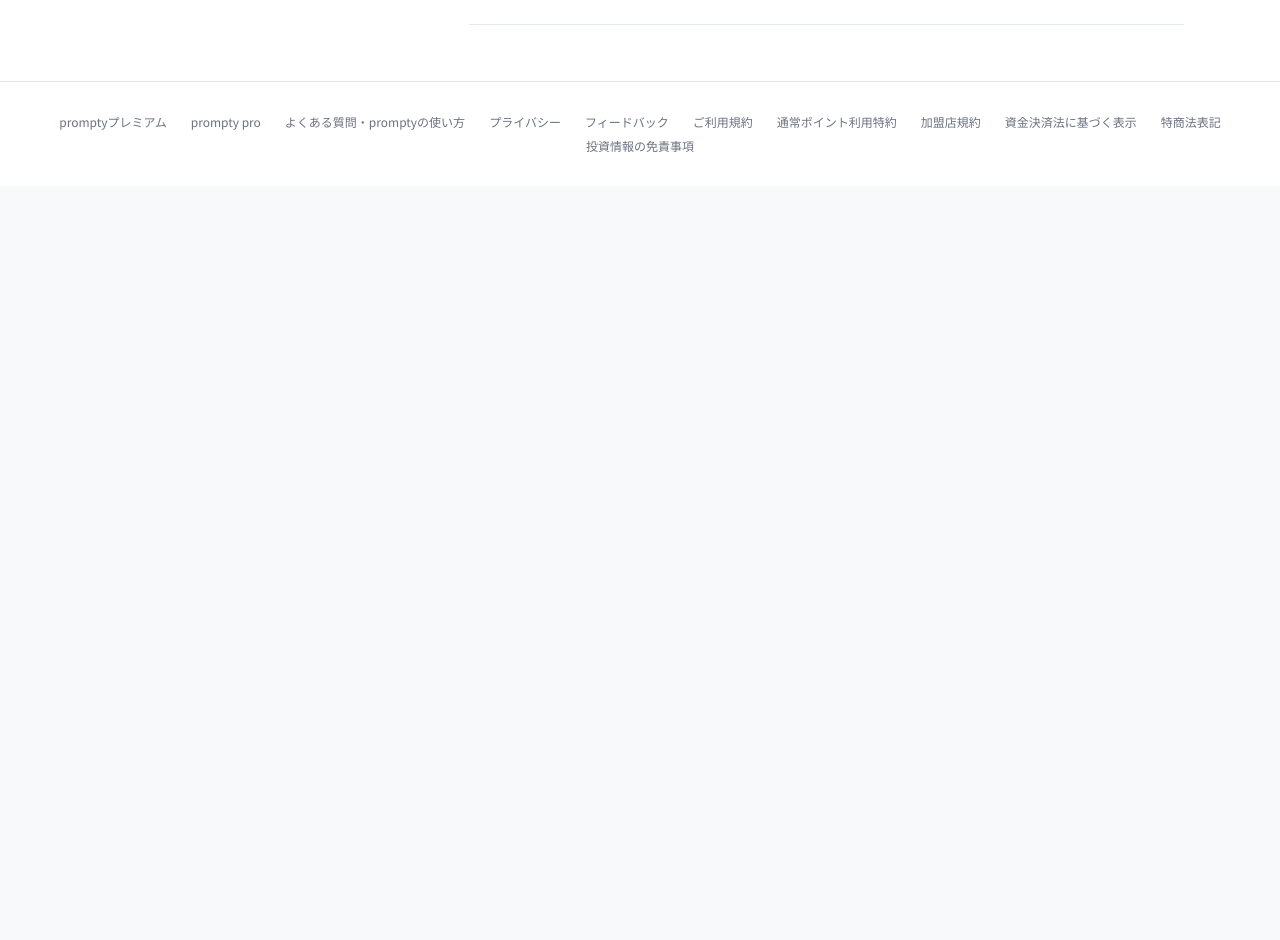
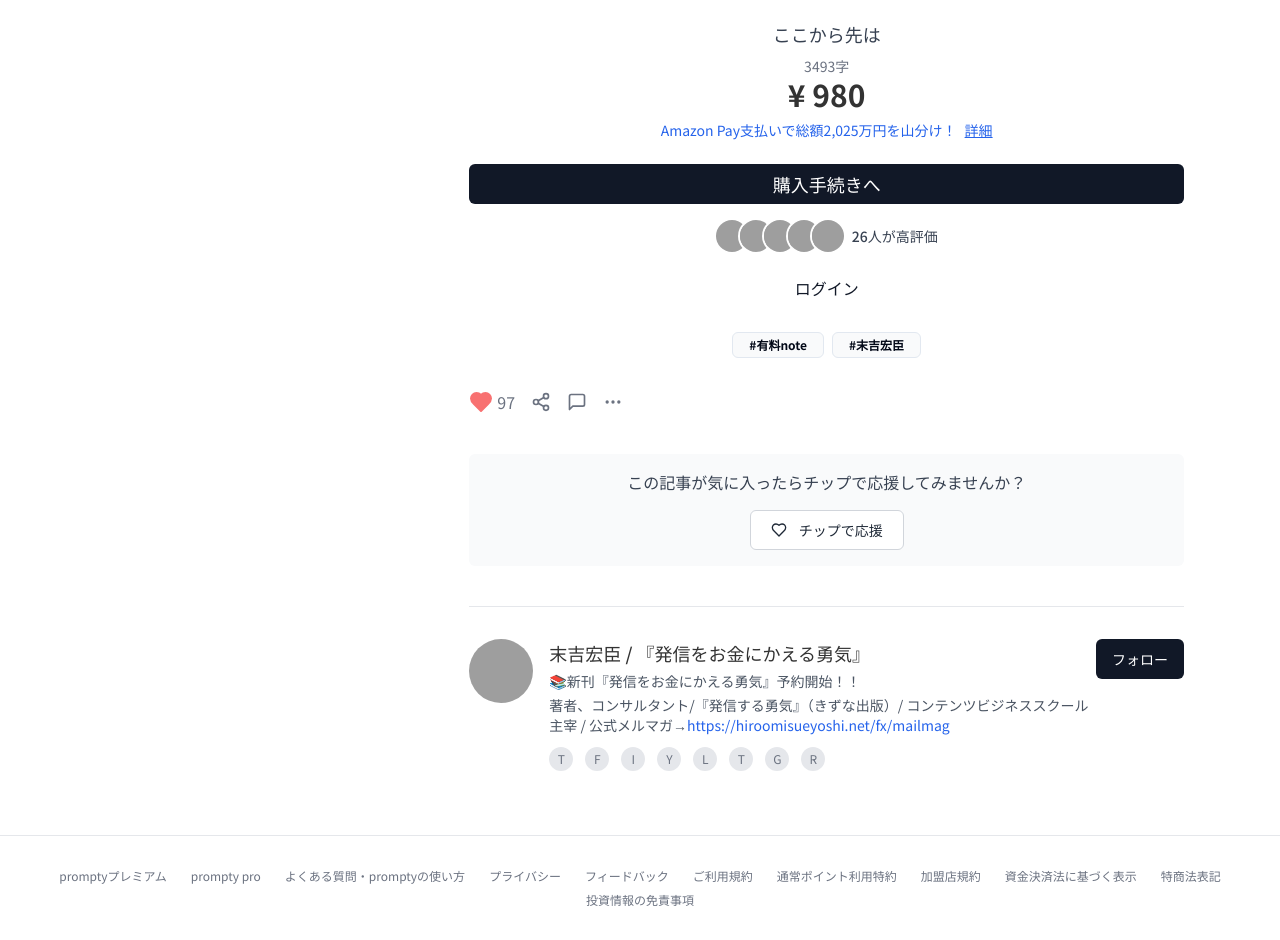
Before and after one commit to sekiguchimend/prompty, a React (Vite) app: page /prompts/1 in a window 1280 px wide. Shown: the part 770-1710 px from the top of the page. Before the commit the page ends 956 px from the top, so only its background shows below. Built offline with nearby package versions, Linux system fonts and the light colour scheme; grey boxes are pictures that could not be loaded.

Commit message:
Refactor: Improve prompts page styling
Improve the styling of the prompts page.

```diff
--- /dev/null
+++ b/src/components/AvatarGroup.tsx
@@ -0,0 +1,29 @@
+
+import React from 'react';
+
+interface AvatarGroupProps {
+  avatars: string[];
+  count: number;
+}
+
+const AvatarGroup: React.FC<AvatarGroupProps> = ({ avatars, count }) => {
+  return (
+    <div className="flex items-center">
+      <div className="flex -space-x-2 overflow-hidden">
+        {avatars.slice(0, 5).map((avatar, i) => (
+          <img
+            key={i}
+            src={avatar}
+            alt={`User ${i + 1}`}
+            className="inline-block h-8 w-8 rounded-full ring-2 ring-white"
+          />
+        ))}
+      </div>
+      <span className="ml-2 text-sm font-medium text-gray-700">
+        {count}人が高評価
+      </span>
+    </div>
+  );
+};
+
+export default AvatarGroup;
--- a/src/pages/PromptDetail.tsx
+++ b/src/pages/PromptDetail.tsx
@@ -2,9 +2,12 @@
 import React from 'react';
 import Header from '@/components/Header';
 import Footer from '@/components/Footer';
-import { ChevronLeft, Heart, MessageSquare, Share2 } from 'lucide-react';
+import { ChevronLeft, Heart, MessageSquare, Share2, MoreHorizontal } from 'lucide-react';
 import { Button } from '@/components/ui/button';
 import { Link } from 'react-router-dom';
+import { Separator } from '@/components/ui/separator';
+import AvatarGroup from '@/components/AvatarGroup';
+import { Badge } from '@/components/ui/badge';
 
 const PromptDetail = () => {
   // Mock data for the prompt detail
@@ -28,15 +31,31 @@ const PromptDetail = () => {
     },
     price: 980,
     likes: 97,
+    wordCount: 3493,
     tags: [
-      '新刊『発信をお金にかえる勇気』予約開始！！',
-      '著者',
-      'コンサルタント',
-      '『発信する勇気』（きずな出版）',
-      'コンテンツビジネススクール主宰',
-      '公式メルマガ'
+      '有料note',
+      '末吉宏臣'
     ],
-    website: 'https://hiroomisueyoshi.net/fx/m/aiimag'
+    website: 'https://hiroomisueyoshi.net/fx/mailmag',
+    socialLinks: [
+      {icon: 'twitter', url: '#'},
+      {icon: 'facebook', url: '#'},
+      {icon: 'instagram', url: '#'},
+      {icon: 'youtube', url: '#'},
+      {icon: 'line', url: '#'},
+      {icon: 'tiktok', url: '#'},
+      {icon: 'google-business', url: '#'},
+      {icon: 'rss', url: '#'}
+    ],
+    reviewers: [
+      'https://i.pravatar.cc/150?img=1',
+      'https://i.pravatar.cc/150?img=2',
+      'https://i.pravatar.cc/150?img=3',
+      'https://i.pravatar.cc/150?img=4',
+      'https://i.pravatar.cc/150?img=5',
+      'https://i.pravatar.cc/150?img=6',
+      'https://i.pravatar.cc/150?img=7'
+    ]
   };
 
   return (
@@ -120,22 +139,124 @@ const PromptDetail = () => {
                   ))}
                 </div>
 
-                <div className="flex items-center justify-between border-t border-b py-4 my-8">
-                  <div className="flex items-center gap-2">
-                    <Button variant="ghost" size="sm" className="text-red-400 hover:text-red-500">
-                      <Heart className="h-5 w-5 mr-1" />
-                      <span>{prompt.likes}</span>
-                    </Button>
-                    <Button variant="ghost" size="sm">
-                      <MessageSquare className="h-5 w-5" />
-                    </Button>
-                    <Button variant="ghost" size="sm">
-                      <Share2 className="h-5 w-5" />
-                    </Button>
+                {/* Purchase section - New stylish bottom part */}
+                <div className="mt-16 border-t border-gray-200 pt-10">
+                  <div className="text-center mb-2">
+                    <h3 className="text-lg font-medium text-gray-700">ここから先は</h3>
                   </div>
-                  <div className="flex items-center">
-                    <span className="text-red-400 mr-1">♥</span>
-                    <span>{prompt.likes}</span>
+
+                  <div className="text-center mb-2">
+                    <p className="text-sm text-gray-500">{prompt.wordCount}字</p>
+                    <p className="text-3xl font-bold mb-2">¥ {prompt.price}</p>
+                  </div>
+
+                  <div className="text-center text-sm text-blue-600 mb-6">
+                    <span>Amazon Pay支払いで総額2,025万円を山分け！</span>
+                    <a href="#" className="ml-2 text-blue-600 underline">詳細</a>
+                  </div>
+
+                  <Button
+                    className="w-full bg-gray-900 text-white py-3 text-lg font-medium hover:bg-gray-800 mb-4"
+                  >
+                    購入手続きへ
+                  </Button>
+
+                  <div className="flex justify-center mb-6">
+                    <AvatarGroup avatars={prompt.reviewers} count={26} />
+                  </div>
+
+                  <div className="flex justify-center mb-8">
+                    <Link to="/login" className="text-gray-900 font-medium hover:underline">
+                      ログイン
+                    </Link>
+                  </div>
+
+                  <div className="flex flex-wrap gap-2 justify-center mb-8">
+                    {prompt.tags.map((tag, index) => (
+                      <Badge
+                        key={index}
+                        variant="outline"
+                        className="px-4 py-1 rounded-md bg-gray-50 hover:bg-gray-100 cursor-pointer"
+                      >
+                        #{tag}
+                      </Badge>
+                    ))}
+                  </div>
+
+                  {/* Social interaction buttons */}
+                  <div className="flex items-center justify-between mb-10">
+                    <div className="flex items-center gap-4">
+                      <button className="flex items-center text-gray-500 hover:text-red-500 focus:outline-none">
+                        <Heart className="h-6 w-6 mr-1 text-red-400" fill="#F87171" />
+                        <span>{prompt.likes}</span>
+                      </button>
+                      <button className="text-gray-500 hover:text-gray-700 focus:outline-none">
+                        <Share2 className="h-5 w-5" />
+                      </button>
+                      <button className="text-gray-500 hover:text-gray-700 focus:outline-none">
+                        <MessageSquare className="h-5 w-5" />
+                      </button>
+                      <button className="text-gray-500 hover:text-gray-700 focus:outline-none">
+                        <MoreHorizontal className="h-5 w-5" />
+                      </button>
+                    </div>
+                  </div>
+
+                  {/* Tip section */}
+                  <div className="bg-gray-50 p-4 rounded-md mb-10">
+                    <div className="text-center mb-4">
+                      <p className="text-gray-700">この記事が気に入ったらチップで応援してみませんか？</p>
+                    </div>
+                    <div className="flex justify-center">
+                      <Button
+                        variant="outline"
+                        className="bg-white border border-gray-300 text-gray-800 font-medium flex items-center space-x-1 px-5"
+                      >
+                        <Heart className="h-4 w-4" />
+                        <span>チップで応援</span>
+                      </Button>
+                    </div>
+                  </div>
+
+                  {/* Author profile */}
+                  <div className="border-t border-gray-200 pt-8 mb-10">
+                    <div className="flex justify-between items-start">
+                      <div className="flex items-start space-x-4">
+                        <div className="w-16 h-16 rounded-full overflow-hidden flex-shrink-0">
+                          <img
+                            src={prompt.author.avatarUrl}
+                            alt={prompt.author.name}
+                            className="w-full h-full object-cover"
+                          />
+                        </div>
+                        <div>
+                          <h4 className="text-lg font-medium">{prompt.author.name}</h4>
+                          <p className="text-sm text-gray-600 mt-1">
+                            <span>📚新刊『発信をお金にかえる勇気』予約開始！！</span>
+                          </p>
+                          <p className="text-sm text-gray-600 mt-1">
+                            著者、コンサルタント/『発信する勇気』（きずな出版）/ コンテンツビジネススクール主宰 / 公式メルマガ→
+                            <a href={prompt.website} className="text-blue-600 hover:underline">{prompt.website}</a>
+                          </p>
+
+                          <div className="flex space-x-3 mt-3">
+                            {prompt.socialLinks.map((link, index) => (
+                              <a key={index} href={link.url} className="text-gray-500 hover:text-gray-700">
+                                <div className="w-6 h-6 flex items-center justify-center rounded-full bg-gray-200">
+                                  <span className="text-xs">{link.icon.charAt(0).toUpperCase()}</span>
+                                </div>
+                              </a>
+                            ))}
+                          </div>
+                        </div>
+                      </div>
+
+                      <Button
+                        className="bg-gray-900 text-white hover:bg-gray-800 rounded-md"
+                      >
+                        フォロー
+                      </Button>
+                    </div>
                   </div>
                 </div>
               </article>
```
